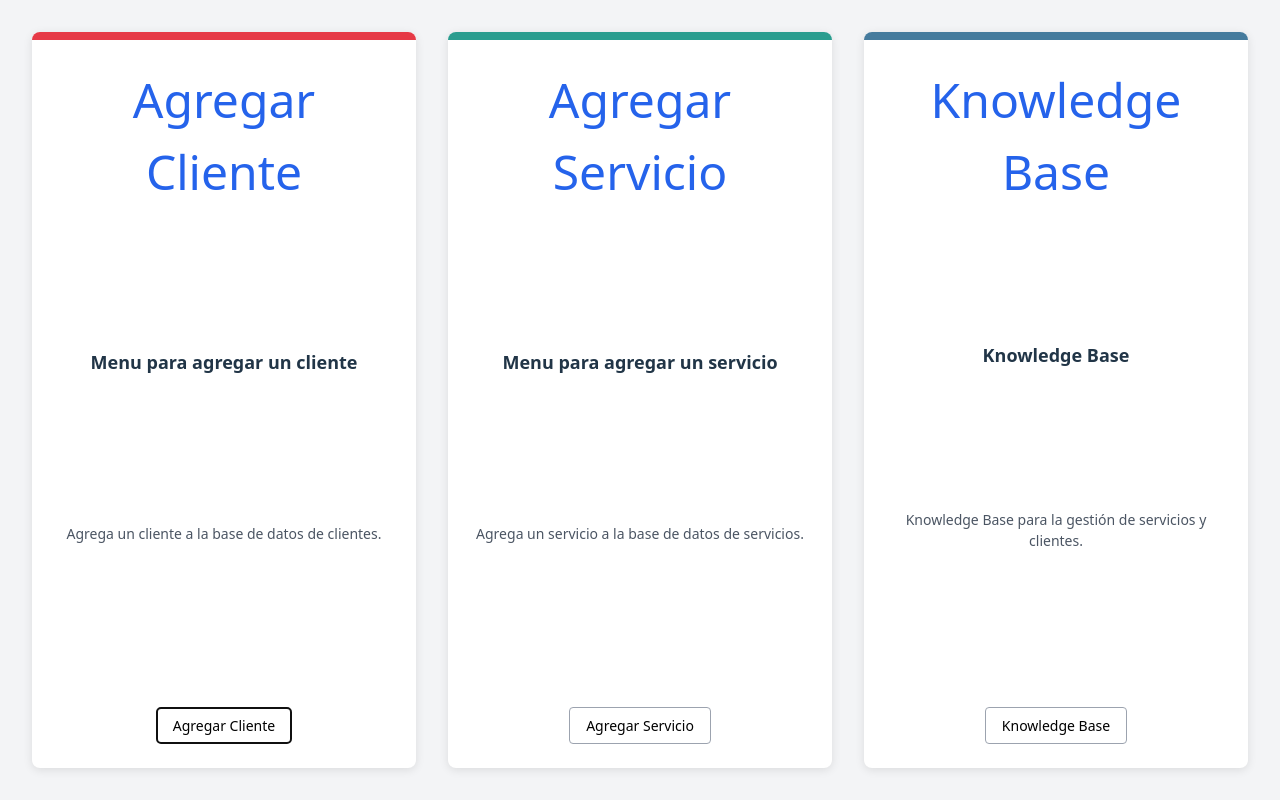
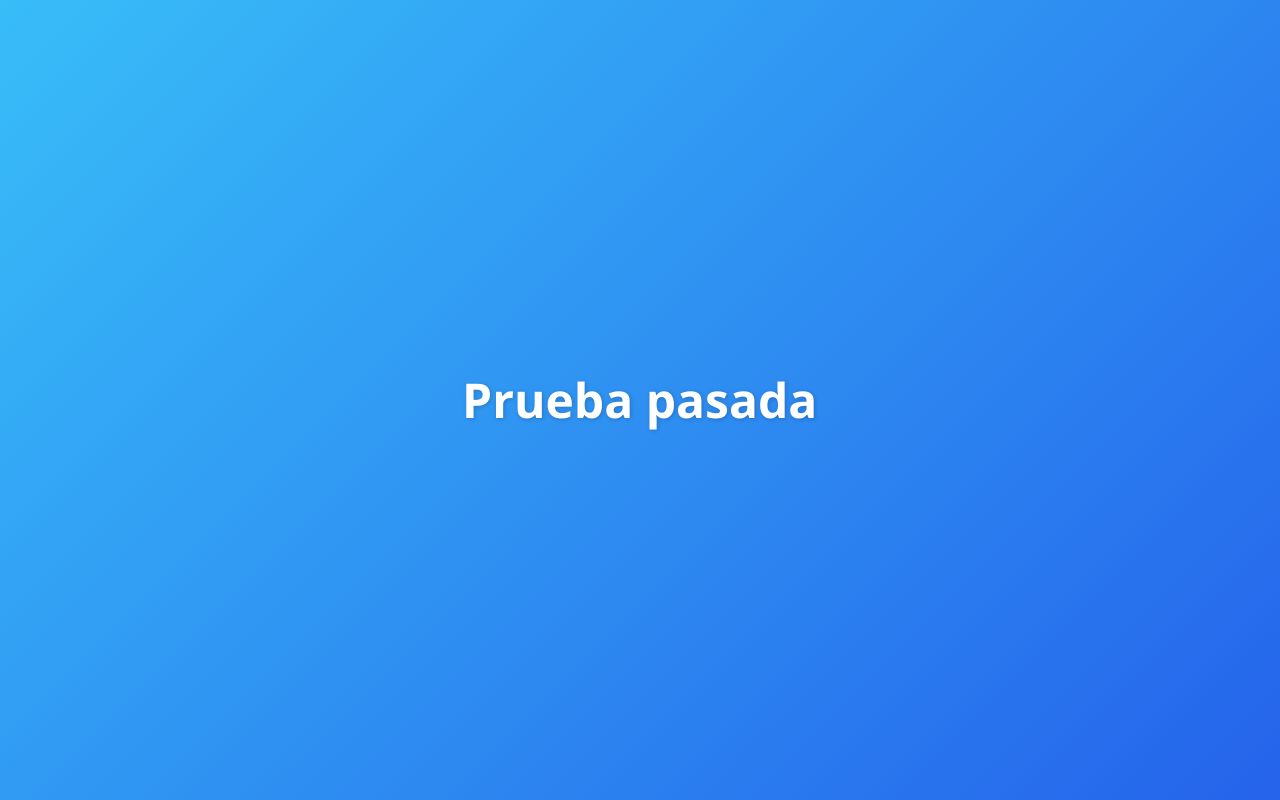
Before and after one commit to IsacProg61/ProyectoFinalDB, a React (Vite) app in the folder RECSIN/: page / in a window 1280 px wide. Both pictures are taken after a click on the button "Agregar Cliente". Built offline with nearby package versions, Linux system fonts and the light colour scheme.

Commit message:
Se implemento la funcion de llamar a otros componentes en los botones para despues modificarlos a lo que toca

```diff
--- a/RECSIN/package.json
+++ b/RECSIN/package.json
@@ -11,7 +11,8 @@
   },
   "dependencies": {
     "react": "^19.1.0",
-    "react-dom": "^19.1.0"
+    "react-dom": "^19.1.0",
+    "react-router-dom": "^7.6.0"
   },
   "devDependencies": {
     "@eslint/js": "^9.25.0",
--- a/RECSIN/src/components/MenuCards.jsx
+++ b/RECSIN/src/components/MenuCards.jsx
@@ -1,10 +1,13 @@
 // src/components/MenuCards.jsx
-import React from "react";
+import React, { useState } from "react";
 import "./MenuCards.css";
+import AgregarCliente from "./functions/Agregar_Cliente";
+import AgregarServicio from "./functions/Agregar_Servicio";
+import KnowledgeBase from "./functions/KnowledgeBase";
 
 const cards = [
   {
-    id: "Agregar Cliente",
+    id: "Agregar_Cliente",
     title: "Menu para agregar un cliente",
     subtitle: "Agregar Cliente",
     description:
@@ -13,7 +16,7 @@ const cards = [
     colorClass: "card-top-red",
   },
   {
-    id: "Agregar Servicio",
+    id: "Agregar_Servicio",
     title: "Menu para agregar un servicio",
     subtitle: "Agregar Servicio",
     description:
@@ -22,7 +25,7 @@ const cards = [
     colorClass: "card-top-green",
   },
   {
-    id: "Knowledge Base",
+    id: "Knowledge_Base",
     title: "Knowledge Base",
     subtitle: "Knowledge Base",
     description:
@@ -33,6 +36,12 @@ const cards = [
 ];
 
 const MenuCards = () => {
+  const [selected, setSelected] = useState(null);
+
+  if (selected === "Agregar_Cliente") return <AgregarCliente />;
+  if (selected === "Agregar_Servicio") return <AgregarServicio />;
+  if (selected === "Knowledge_Base") return <KnowledgeBase />;
+
   return (
     <div className="card-container">
       {cards.map((card) => (
@@ -42,7 +51,7 @@ const MenuCards = () => {
             <h2 className="card-subtitle">{card.subtitle}</h2>
             <h3 className="card-title">{card.title}</h3>
             <p className="card-description">{card.description}</p>
-            <button className="card-button">{card.button}</button>
+            <button className="card-button" onClick={() => setSelected(card.id)}>{card.button}</button>
           </div>
         </div>
       ))}
--- /dev/null
+++ b/RECSIN/src/components/functions/Agregar_Cliente.css
@@ -0,0 +1,28 @@
+.success-container {
+  display: flex;
+  justify-content: center;
+  align-items: center;
+  height: 100vh;
+  width: 100vw;
+  background: linear-gradient(135deg, #38bdf8, #2563eb);
+}
+
+.success-text {
+  font-size: 3rem;
+  color: white;
+  font-weight: 600;
+  font-family: 'Segoe UI', Tahoma, Geneva, Verdana, sans-serif;
+  text-shadow: 1px 1px 4px rgba(0, 0, 0, 0.2);
+  animation: popIn 0.5s ease-out forwards;
+}
+
+@keyframes popIn {
+  0% {
+    transform: scale(0.5);
+    opacity: 0;
+  }
+  100% {
+    transform: scale(1);
+    opacity: 1;
+  }
+}
--- /dev/null
+++ b/RECSIN/src/components/functions/Agregar_Cliente.jsx
@@ -0,0 +1,12 @@
+import React from "react";
+import "./Agregar_Cliente.css";
+
+const AgregarCliente = () => {
+  return (
+    <div className="success-container">
+      <h1 className="success-text">Prueba pasada</h1>
+    </div>
+  );
+};
+
+export default AgregarCliente;
--- /dev/null
+++ b/RECSIN/src/components/functions/Agregar_Servicio.jsx
@@ -0,0 +1,12 @@
+import React from "react";
+import "./Agregar_Cliente.css";
+
+const AgregarServicio = () => {
+  return (
+    <div className="success-container">
+      <h1 className="success-text">Prueba pasada</h1>
+    </div>
+  );
+};
+
+export default AgregarServicio;
--- /dev/null
+++ b/RECSIN/src/components/functions/KnowledgeBase.jsx
@@ -0,0 +1,12 @@
+import React from "react";
+import "./Agregar_Cliente.css";
+
+const KnowledgeBase = () => {
+  return (
+    <div className="success-container">
+      <h1 className="success-text">Prueba pasada</h1>
+    </div>
+  );
+};
+
+export default KnowledgeBase;
```
Also changed, not shown: 1 other file (tests, documents, lock files or other folders).
